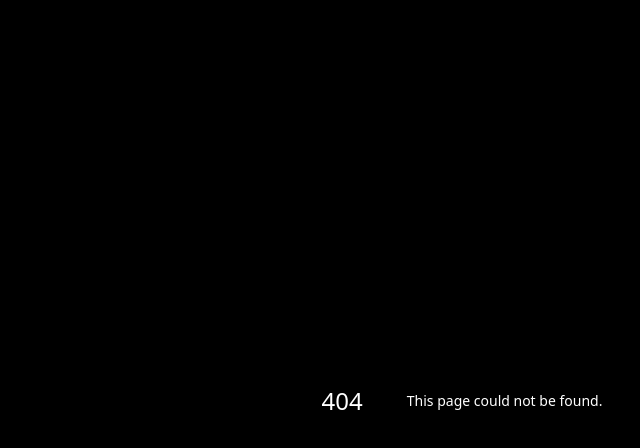
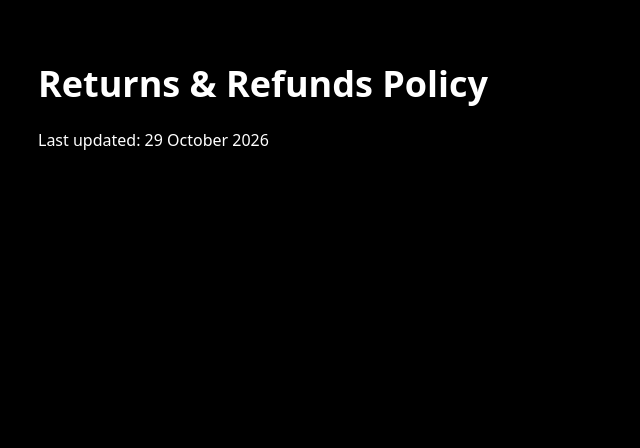
Before and after one commit to Zakkom/technocore-site, a Next.js app: page /returns-policy in a window 1280 px wide. Before the commit this address had no page. Shown: the top 448 px of the page, without its empty margins (178-818 px from the left). Built offline with nearby package versions, Linux system fonts and the light colour scheme.

Commit message:
Add Returns and Refunds Policy page

```diff
--- /dev/null
+++ b/pages/returns-policy.js
@@ -0,0 +1,21 @@
+export const metadata = {
+  title: "Returns & Refunds Policy | TechnoCore",
+  description:
+    "Returns, refunds and cancellation policies for B2B and B2C customers of TechnoCore Ltd in Ireland.",
+};
+
+export default function ReturnsPolicy() {
+  return (
+    <main className="max-w-4xl mx-auto px-6 py-16">
+      <h1 className="text-4xl font-bold mb-6">
+        Returns & Refunds Policy
+      </h1>
+
+      <p className="mb-6">
+        Last updated: 29 October 2026
+      </p>
+
+      {/* Здесь будет полный текст политики */}
+    </main>
+  );
+}
```
